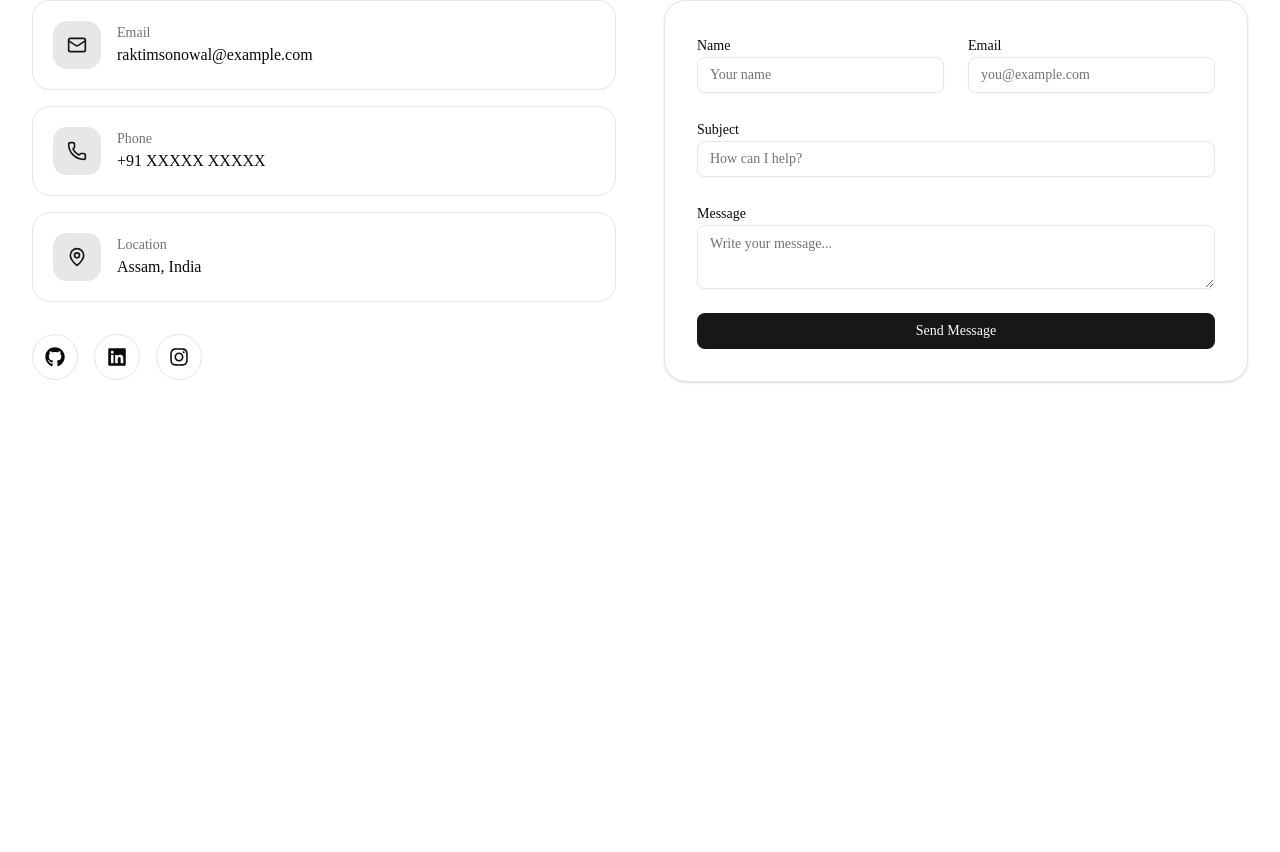
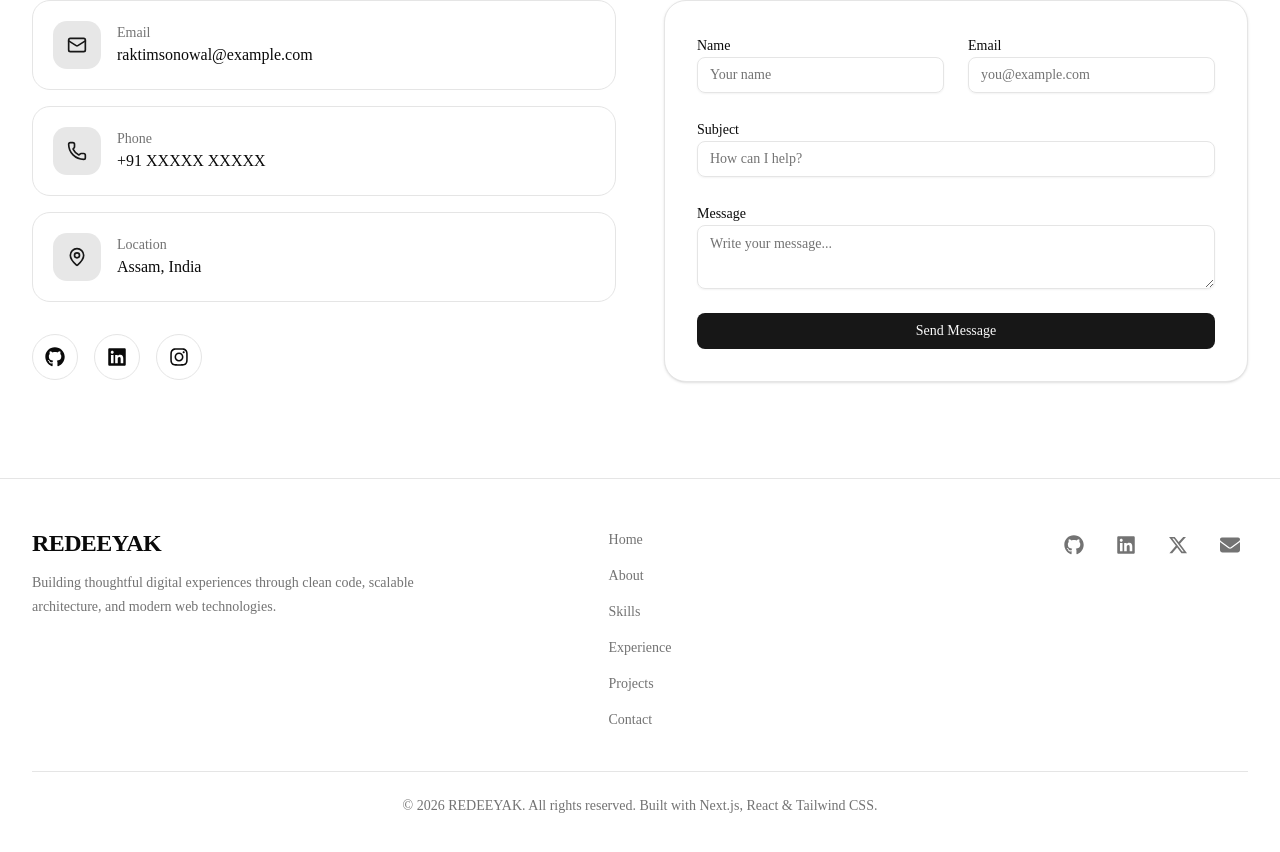
Before and after one commit to Redeeyak1318/Project-REDEEYAK, a Next.js app in the folder frontend/: page / in a window 1280 px wide. Shown: the part 4452-5304 px from the top of the page. Before the commit the page ends 4930 px from the top, so only its background shows below. Built offline with nearby package versions, Linux system fonts and the light colour scheme.

Commit message:
feat: add modular footer section with navigation, socials and copyright

```diff
--- a/frontend/app/page.tsx
+++ b/frontend/app/page.tsx
@@ -4,6 +4,7 @@ import { Skills } from "@/components/skills";
 import { Experience } from "@/components/experience";
 import { Projects } from "@/components/projects";
 import { Contact } from "@/components/contact";
+import { Footer } from "@/components/footer";
 
 export default function Home() {
   return (
@@ -14,6 +15,7 @@ export default function Home() {
       <Experience />
       <Projects />
       <Contact />
+      <Footer />
     </main>
   );
 }
--- a/frontend/components/footer/Footer.tsx
+++ b/frontend/components/footer/Footer.tsx
@@ -0,0 +1,43 @@
+import * as React from "react";
+
+import { cn } from "@/lib/utils";
+import { Container } from "@/components/layout";
+
+import { FooterBrand } from "./FooterBrand";
+import { FooterNavigation } from "./FooterNavigation";
+import { FooterSocials } from "./FooterSocials";
+import { FooterCopyright } from "./FooterCopyright";
+
+export interface FooterProps
+    extends React.HTMLAttributes<HTMLElement> { }
+
+export const Footer = ({
+    className,
+    ...props
+}: FooterProps) => {
+    return (
+        <footer
+            className={cn(
+                "border-t bg-background py-12",
+                className
+            )}
+            {...props}
+        >
+            <Container>
+                <div className="flex flex-col gap-10">
+                    <div className="grid gap-8 md:grid-cols-3 md:items-start">
+                        <FooterBrand />
+
+                        <FooterNavigation className="md:justify-self-center" />
+
+                        <FooterSocials className="md:justify-self-end" />
+                    </div>
+
+                    <div className="border-t pt-6">
+                        <FooterCopyright />
+                    </div>
+                </div>
+            </Container>
+        </footer>
+    );
+};
--- /dev/null
+++ b/frontend/components/footer/FooterBrand.tsx
@@ -0,0 +1,36 @@
+import * as React from "react";
+import Link from "next/link";
+
+import { cn } from "@/lib/utils";
+import { FOOTER_DATA } from "./constants";
+
+export interface FooterBrandProps
+    extends React.HTMLAttributes<HTMLDivElement> { }
+
+export const FooterBrand = ({
+    className,
+    ...props
+}: FooterBrandProps) => {
+    const { brand } = FOOTER_DATA;
+
+    return (
+        <div
+            className={cn(
+                "flex flex-col items-center gap-3 text-center md:items-start md:text-left",
+                className
+            )}
+            {...props}
+        >
+            <Link
+                href="#hero"
+                className="text-2xl font-bold tracking-tight transition-colors hover:text-primary"
+            >
+                {brand.name}
+            </Link>
+
+            <p className="max-w-sm text-sm leading-6 text-muted-foreground">
+                {brand.tagline}
+            </p>
+        </div>
+    );
+};
--- /dev/null
+++ b/frontend/components/footer/FooterCopyright.tsx
@@ -0,0 +1,29 @@
+import * as React from "react";
+
+import { cn } from "@/lib/utils";
+
+export interface FooterCopyrightProps
+    extends React.HTMLAttributes<HTMLParagraphElement> { }
+
+export const FooterCopyright = ({
+    className,
+    ...props
+}: FooterCopyrightProps) => {
+    const currentYear = new Date().getFullYear();
+
+    return (
+        <p
+            className={cn(
+                "text-center text-sm text-muted-foreground",
+                className
+            )}
+            {...props}
+        >
+            © {currentYear} REDEEYAK. All rights reserved.
+            <span className="hidden sm:inline">
+                {" "}
+                Built with Next.js, React & Tailwind CSS.
+            </span>
+        </p>
+    );
+};
--- /dev/null
+++ b/frontend/components/footer/FooterNavigation.tsx
@@ -0,0 +1,36 @@
+import * as React from "react";
+import Link from "next/link";
+
+import { cn } from "@/lib/utils";
+import { FOOTER_DATA } from "./constants";
+
+export interface FooterNavigationProps
+    extends React.HTMLAttributes<HTMLElement> { }
+
+export const FooterNavigation = ({
+    className,
+    ...props
+}: FooterNavigationProps) => {
+    const { navigation } = FOOTER_DATA;
+
+    return (
+        <nav
+            aria-label="Footer Navigation"
+            className={cn(className)}
+            {...props}
+        >
+            <ul className="flex flex-col items-center gap-3 md:items-start">
+                {navigation.map((item) => (
+                    <li key={item.href}>
+                        <Link
+                            href={item.href}
+                            className="text-sm text-muted-foreground transition-colors hover:text-primary"
+                        >
+                            {item.label}
+                        </Link>
+                    </li>
+                ))}
+            </ul>
+        </nav>
+    );
+};
--- a/frontend/components/footer/FooterSocials.tsx
+++ b/frontend/components/footer/FooterSocials.tsx
@@ -0,0 +1,42 @@
+import * as React from "react";
+import Link from "next/link";
+
+import { cn } from "@/lib/utils";
+import { FOOTER_DATA } from "./constants";
+
+export interface FooterSocialsProps
+    extends React.HTMLAttributes<HTMLDivElement> { }
+
+export const FooterSocials = ({
+    className,
+    ...props
+}: FooterSocialsProps) => {
+    const { socials } = FOOTER_DATA;
+
+    return (
+        <div
+            className={cn(
+                "flex items-center justify-center gap-4 md:justify-end",
+                className
+            )}
+            {...props}
+        >
+            {socials.map((social) => {
+                const Icon = social.icon;
+
+                return (
+                    <Link
+                        key={social.label}
+                        href={social.href}
+                        aria-label={social.label}
+                        target="_blank"
+                        rel="noopener noreferrer"
+                        className="rounded-md p-2 text-muted-foreground transition-colors hover:text-primary focus-visible:outline-none focus-visible:ring-2 focus-visible:ring-ring"
+                    >
+                        <Icon className="h-5 w-5" />
+                    </Link>
+                );
+            })}
+        </div>
+    );
+};
--- a/frontend/components/footer/constants.ts
+++ b/frontend/components/footer/constants.ts
@@ -0,0 +1,48 @@
+import {
+    FaGithub,
+    FaLinkedin,
+    FaEnvelope,
+    FaXTwitter,
+} from "react-icons/fa6";
+
+import { FooterData } from "./types";
+
+export const FOOTER_DATA: FooterData = {
+    brand: {
+        name: "REDEEYAK",
+        tagline:
+            "Building thoughtful digital experiences through clean code, scalable architecture, and modern web technologies.",
+    },
+
+    navigation: [
+        { label: "Home", href: "#hero" },
+        { label: "About", href: "#about" },
+        { label: "Skills", href: "#skills" },
+        { label: "Experience", href: "#experience" },
+        { label: "Projects", href: "#projects" },
+        { label: "Contact", href: "#contact" },
+    ],
+
+    socials: [
+        {
+            label: "GitHub",
+            href: "https://github.com/REDEEYAK",
+            icon: FaGithub,
+        },
+        {
+            label: "LinkedIn",
+            href: "YOUR_LINKEDIN_URL",
+            icon: FaLinkedin,
+        },
+        {
+            label: "X",
+            href: "YOUR_X_URL",
+            icon: FaXTwitter,
+        },
+        {
+            label: "Email",
+            href: "mailto:YOUR_EMAIL",
+            icon: FaEnvelope,
+        },
+    ],
+};
--- a/frontend/components/footer/index.ts
+++ b/frontend/components/footer/index.ts
@@ -0,0 +1,5 @@
+export * from "./Footer";
+export * from "./FooterBrand";
+export * from "./FooterNavigation";
+export * from "./FooterSocials";
+export * from "./FooterCopyright";
--- /dev/null
+++ b/frontend/components/footer/types.ts
@@ -0,0 +1,23 @@
+import { IconType } from "react-icons";
+
+export interface FooterBrand {
+    name: string;
+    tagline: string;
+}
+
+export interface FooterNavigationItem {
+    label: string;
+    href: string;
+}
+
+export interface FooterSocialItem {
+    label: string;
+    href: string;
+    icon: IconType;
+}
+
+export interface FooterData {
+    brand: FooterBrand;
+    navigation: FooterNavigationItem[];
+    socials: FooterSocialItem[];
+}
```
Also changed, not shown: frontend/components/footer/FooterLinks.tsx (deleted).
